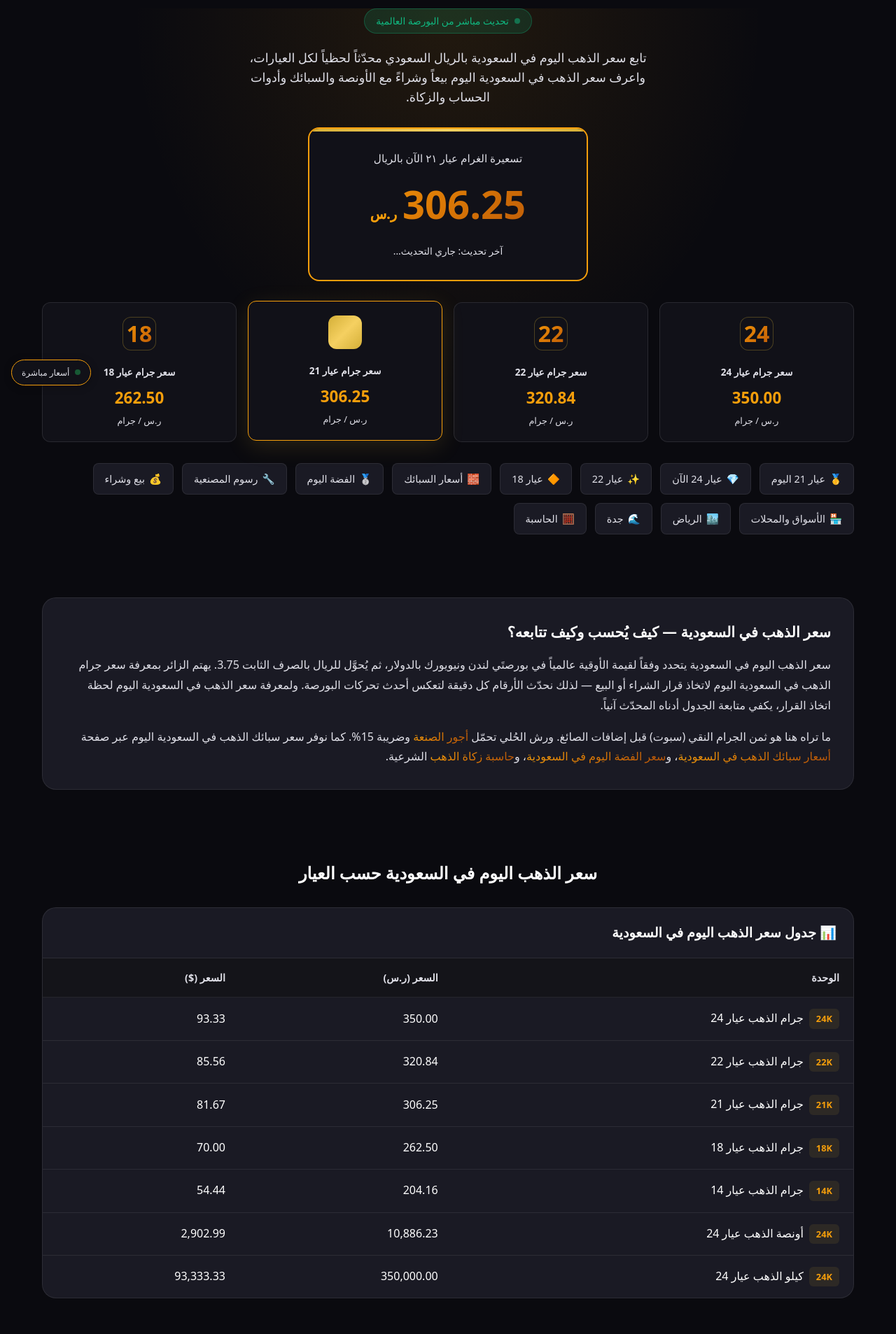
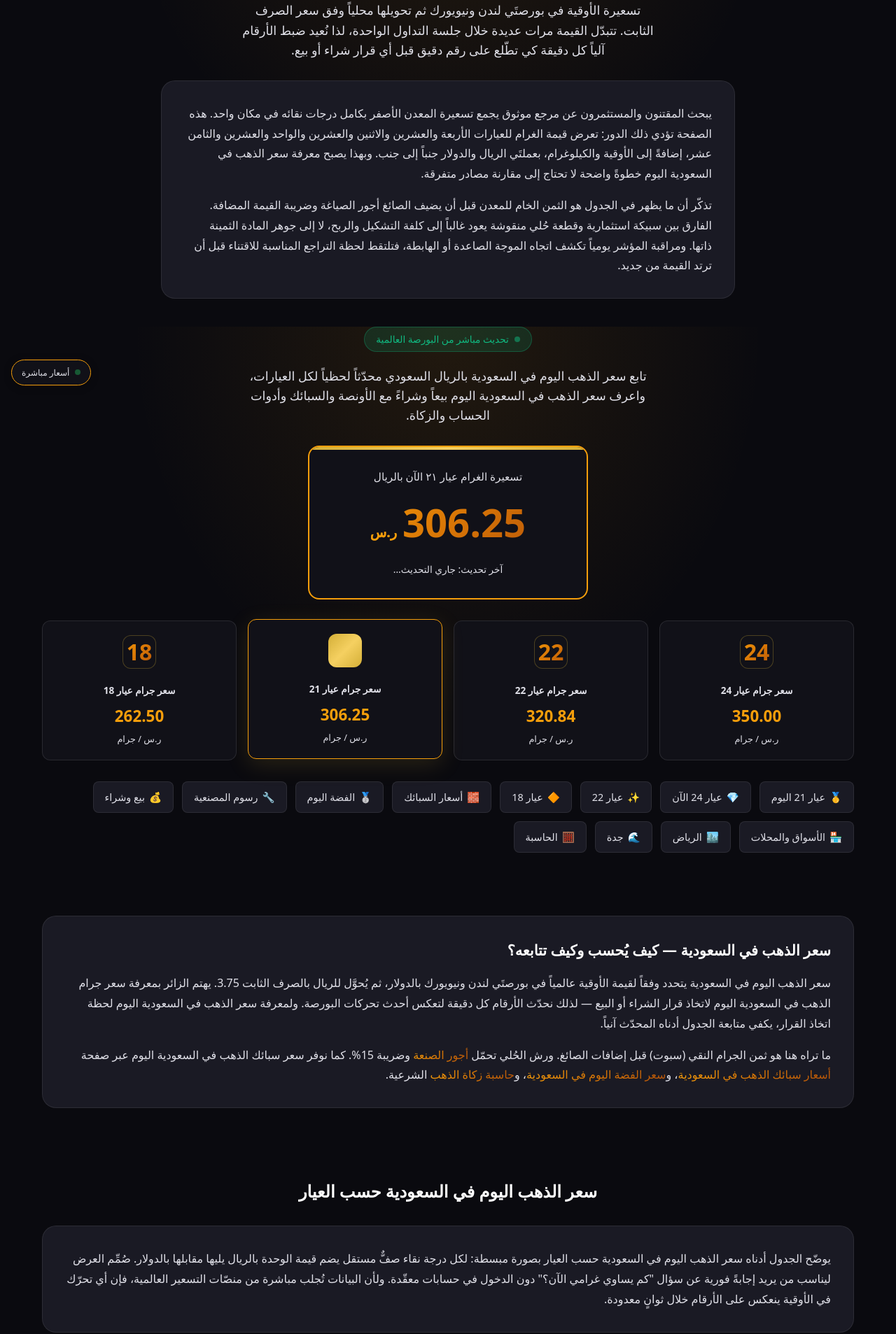
Before and after one commit to Abdelhamidzain/Saudi_Gold, a Next.js app: page / in a window 1280 px wide. Shown: the part 233-2140 px from the top of the page at 70% size. Built offline with nearby package versions, Linux system fonts and the light colour scheme; no server answers.

Commit message:
Revert "revert: remove enriched SSR paragraphs (back to H1 + table)"
This reverts commit ce444d89abdbf530bbb93838618aff949886c13b.

```diff
--- a/app/page.js
+++ b/app/page.js
@@ -100,21 +100,48 @@ export default async function Home() {
       <Header />
 
       <main>
-        {/* ═══ SSR: H1 only ═══ */}
+        {/* ═══ SSR: H1 + unique intro copy ═══ */}
         <section className="hero" id="prices">
           <div className="container">
             <h1>سعر <span className="text-gold">الذهب</span> اليوم في السعودية</h1>
+            <p className="hero-subtitle">
+              نرصد لك سعر الذهب اليوم في السعودية لحظةً بلحظة بالريال السعودي، انطلاقاً من تسعيرة الأوقية في بورصتَي لندن ونيويورك ثم تحويلها محلياً وفق سعر الصرف الثابت. تتبدّل القيمة مرات عديدة خلال جلسة التداول الواحدة، لذا نُعيد ضبط الأرقام آلياً كل دقيقة كي تطّلع على رقم دقيق قبل أي قرار شراء أو بيع.
+            </p>
+            <div className="info-section" style={{ textAlign: 'right', maxWidth: '820px', margin: '20px auto 0' }}>
+              <p>
+                يبحث المقتنون والمستثمرون عن مرجع موثوق يجمع تسعيرة المعدن الأصفر بكامل درجات نقائه في مكان واحد. هذه الصفحة تؤدي ذلك الدور: تعرض قيمة الغرام للعيارات الأربعة والعشرين والاثنين والعشرين والواحد والعشرين والثامن عشر، إضافةً إلى الأوقية والكيلوغرام، بعملتَي الريال والدولار جنباً إلى جنب. وبهذا يصبح معرفة سعر الذهب في السعودية اليوم خطوةً واضحة لا تحتاج إلى مقارنة مصادر متفرقة.
+              </p>
+              <p>
+                تذكّر أن ما يظهر في الجدول هو الثمن الخام للمعدن قبل أن يضيف الصائغ أجور الصياغة وضريبة القيمة المضافة. الفارق بين سبيكة استثمارية وقطعة حُلي منقوشة يعود غالباً إلى كلفة التشكيل والربح، لا إلى جوهر المادة الثمينة ذاتها. ومراقبة المؤشر يومياً تكشف اتجاه الموجة الصاعدة أو الهابطة، فتلتقط لحظة التراجع المناسبة للاقتناء قبل أن ترتد القيمة من جديد.
+              </p>
+            </div>
           </div>
         </section>
 
         {/* ═══ CSR (slot A): price box + cards + internal links + intro ═══ */}
         <HomeHeroCSR prices={prices} formattedTime={formattedTime} />
 
-        {/* ═══ SSR: main karat price table ═══ */}
+        {/* ═══ SSR: main karat price table + unique copy ═══ */}
         <section className="section" id="table">
           <div className="container">
             <h2 className="section-title">سعر الذهب اليوم في السعودية حسب العيار</h2>
+            <div className="info-section" style={{ marginBottom: '24px' }}>
+              <p>
+                يوضّح الجدول أدناه سعر الذهب اليوم في السعودية حسب العيار بصورة مبسطة: لكل درجة نقاء صفٌّ مستقل يضم قيمة الوحدة بالريال يليها مقابلها بالدولار. صُمِّم العرض ليناسب من يريد إجابةً فورية عن سؤال "كم يساوي غرامي الآن؟" دون الدخول في حسابات معقّدة. ولأن البيانات تُجلب مباشرة من منصّات التسعير العالمية، فإن أي تحرّك في الأوقية ينعكس على الأرقام خلال ثوانٍ معدودة.
+              </p>
+            </div>
             <PriceTable prices={prices} />
+            <div className="info-section" style={{ marginTop: '24px' }}>
+              <p>
+                يميل كثير من المشترين في المملكة إلى العيار الواحد والعشرين لأنه يوازن بين صلابة القطعة وارتفاع نسبة المعدن النفيس فيها، ما يجعله الخيار الأشهر للأطقم والمناسبات. أما من يتطلّع إلى الادخار طويل الأمد فيتجه نحو العيار الرابع والعشرين بصورته السبائكية، إذ يقترب ثمنه من قيمة البورصة ويسهل تسييله لاحقاً. وبين هذا وذاك يبقى العياران الثاني والعشرون والثامن عشر حاضرَين في مشغولات بعينها.
+              </p>
+              <p>
+                ننصح بقراءة الرقم في سياقه: قارن قيمة اليوم بمتوسط الأسبوع الماضي قبل الإقدام على صفقة، واسأل أكثر من محل عن أجرة الصياغة لأنها تتباين كثيراً بين ورشة وأخرى. وإذا كنت تتابع سعر الذهب في السعودية اليوم بهدف البيع، فاحتسب أن التاجر يخصم نسبة بسيطة من القيمة الأساسية ولا يدفع لك مقابل المصنعية. هذا الوعي البسيط يوفّر عليك فروقاً ملموسة عند كل عملية.
+              </p>
+              <p>
+                تتأثر التسعيرة بعوامل متشابكة تتجاوز حدود المملكة: مشتريات المصارف المركزية الآسيوية، منسوب التضخّم العالمي، تذبذب أسعار الفائدة الأمريكية، والاضطرابات الجيوسياسية التي تدفع المدّخرين نحو الملاذات الآمنة. متى ارتفعت حدّة المخاطر، تصاعد الإقبال على المعدن النفيس فقفزت أوقيته، والعكس صحيح حين تهدأ الأسواق وتستعيد العملات الورقية بريقها. إدراك هذه الخلفية يحوّل متابعتك من مجرد رصد رقمٍ عابر إلى قراءة واعية تُنضج قرارك الاستثماري.
+              </p>
+            </div>
           </div>
         </section>
 
```
